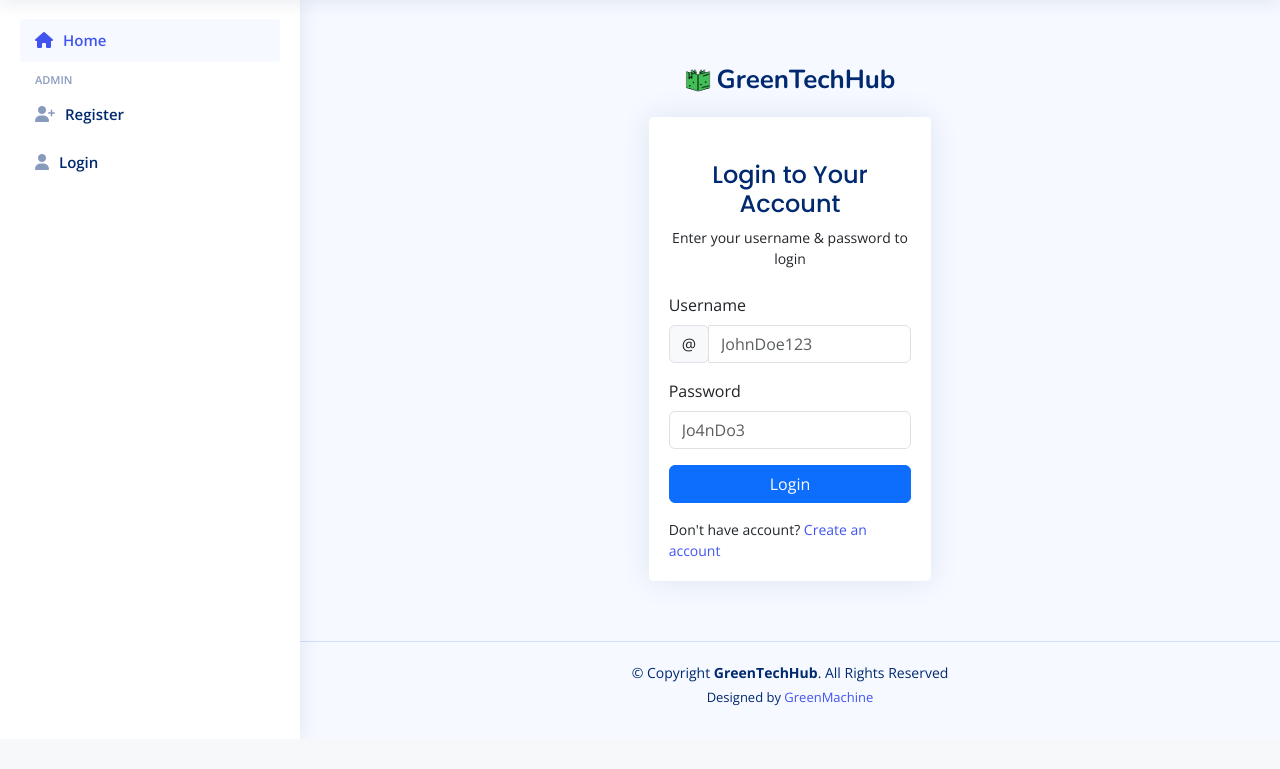
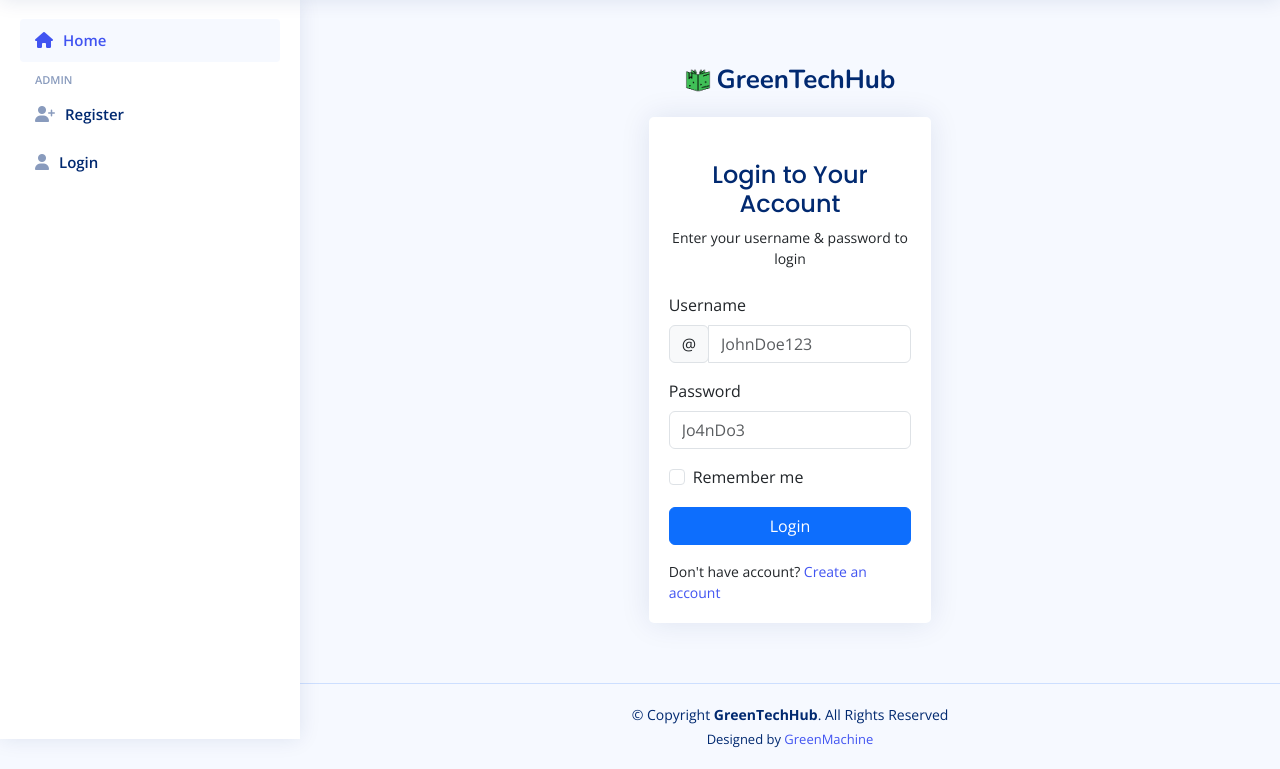
Before and after one commit to GreenMachine582/GreenTechHub, a Django app: template addons/authentication/templates/users-login.html in a window 1280 px wide. Shown: the part 61-830 px from the top of the page. Before the commit the page ends 783 px from the top, so only its background shows below. Run offline with Django 3.2, Linux system fonts and the light colour scheme; the template is opened without the code that fills it, so the values that code supplies are empty; some libraries are stand-ins or nearby versions.

Commit message:
feat: implemented remember me when logging in with configurable session expiry limit

```diff
--- a/addons/authentication/templates/users-login.html
+++ b/addons/authentication/templates/users-login.html
@@ -43,6 +43,12 @@
                 </div>
 
                 <div class="col-12">
+                  <div class="form-check">
+                    <input class="form-check-input" type="checkbox" name="remember_me" value="true" id="rememberMe">
+                    <label class="form-check-label" for="rememberMe">Remember me</label>
+                  </div>
+                </div>
+                <div class="col-12">
                   <button class="btn btn-primary w-100" type="submit">Login</button>
                 </div>
                 <div class="col-12">
--- a/server/settings.py
+++ b/server/settings.py
@@ -152,3 +152,6 @@ STATICFILES_DIRS = [
 # else:  # Production collected static files
 STATIC_ROOT = BASE_DIR / 'staticfiles'
 MEDIA_ROOT = BASE_DIR / 'media'
+
+# User session expiry
+SESSION_REMEMBER_ME_SECS = 60 * 60 * 24 * 30  # 30 days
```
Also changed, not shown: addons/authentication/views.py (+7 -0 lines).
